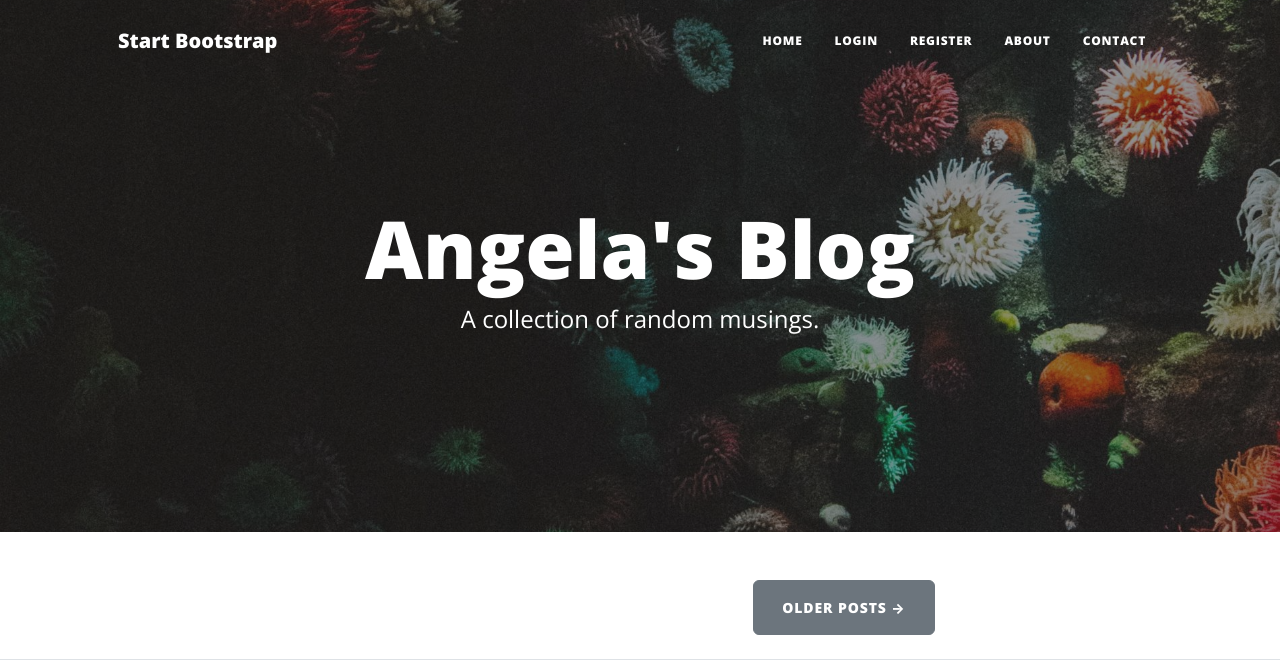
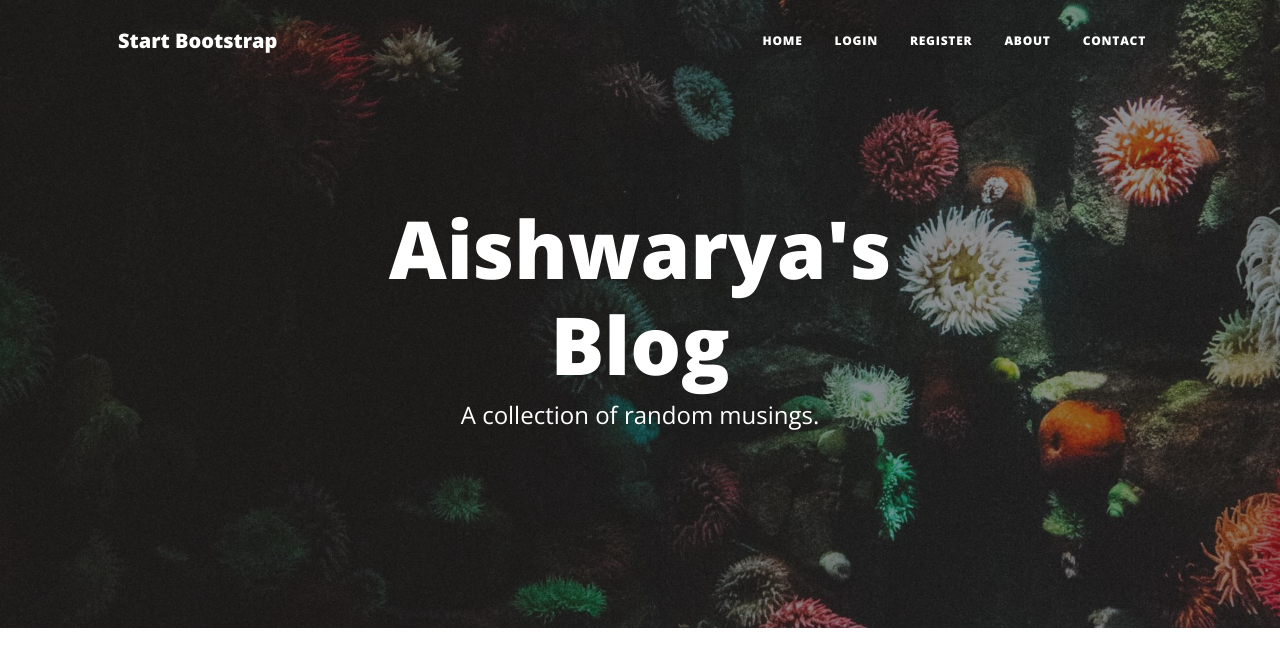
Before and after one commit to Ajy1999/blogpage_final, a Flask app: page / in a window 1280 px wide. Shown: the top 668 px of the page. Run offline with Flask 3, Linux system fonts and the light colour scheme; data that the repository does not hold is empty; some libraries are stand-ins or nearby versions.

Commit message:
change header name

```diff
--- a/main.py
+++ b/main.py
@@ -210,9 +210,9 @@
 
 @app.route('/')
 def get_all_posts():
-    result = db.session.execute(db.select(BlogPost))
-    posts = result.scalars().all()
-    return render_template("index.html", all_posts=posts, current_user=current_user)
+   result = db.session.execute(db.select(BlogPost))
+   posts = result.scalars().all()
+   return render_template("index.html", all_posts=posts, current_user=current_user)
 
 
 # Add a POST method to be able to post comments
--- a/templates/index.html
+++ b/templates/index.html
@@ -9,7 +9,7 @@
     <div class="row gx-4 gx-lg-5 justify-content-center">
       <div class="col-md-10 col-lg-8 col-xl-7">
         <div class="site-heading">
-          <h1>Angela's Blog</h1>
+          <h1>Aishwarya's Blog</h1>
           <span class="subheading">A collection of random musings.</span>
         </div>
       </div>
```
